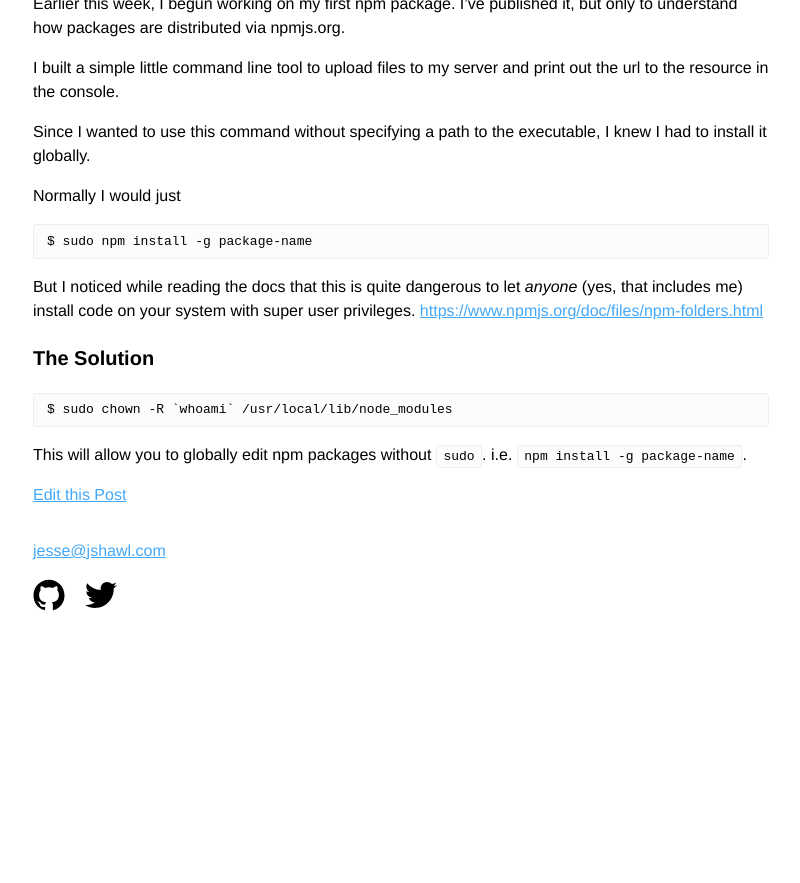
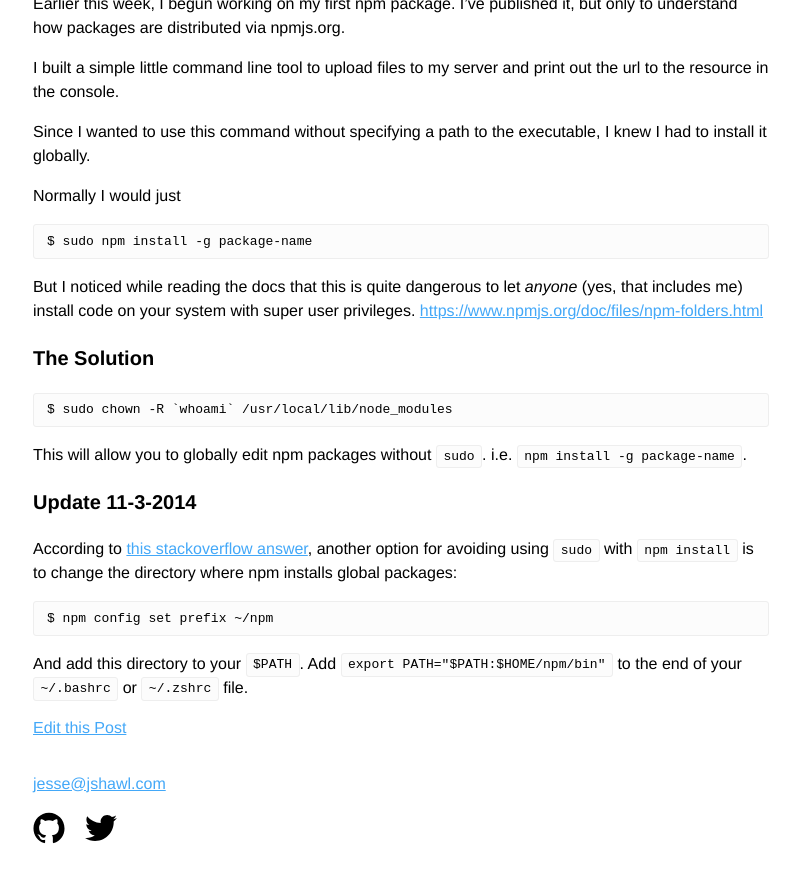
Before and after one commit to jshawl/jesse.sh, a Jekyll site: the page built from _posts/2014-06-12-sudo-npm-install.md, in a window 1280 px wide, cut to the strip 593-1492 px from the top of the page. Shown: the top 883 px of the strip, without its empty margins (239-1039 px from the left). Built offline with Jekyll 4.4.1, drawn with Linux system fonts in a browser that asks for light colours; comment, search, counter and statistics services are not loaded; before the commit the page ends 1259 px from its top, so only the background shows below that.

Commit message:
add update to sudo npm post

```diff
--- a/_posts/2014-06-12-sudo-npm-install.md
+++ b/_posts/2014-06-12-sudo-npm-install.md
@@ -26,3 +26,14 @@
     $ sudo chown -R `whoami` /usr/local/lib/node_modules
 
 This will allow you to globally edit npm packages without `sudo`. i.e. `npm install -g package-name`.
+
+## Update 11-3-2014
+
+According to [this stackoverflow answer](http://stackoverflow.com/a/21712034/850825), another option
+for avoiding using `sudo` with `npm install` is to change the directory where npm installs
+global packages:
+
+    $ npm config set prefix ~/npm
+
+And add this directory to your `$PATH`. Add `export PATH="$PATH:$HOME/npm/bin"` to the end of your
+`~/.bashrc` or `~/.zshrc` file.
```
